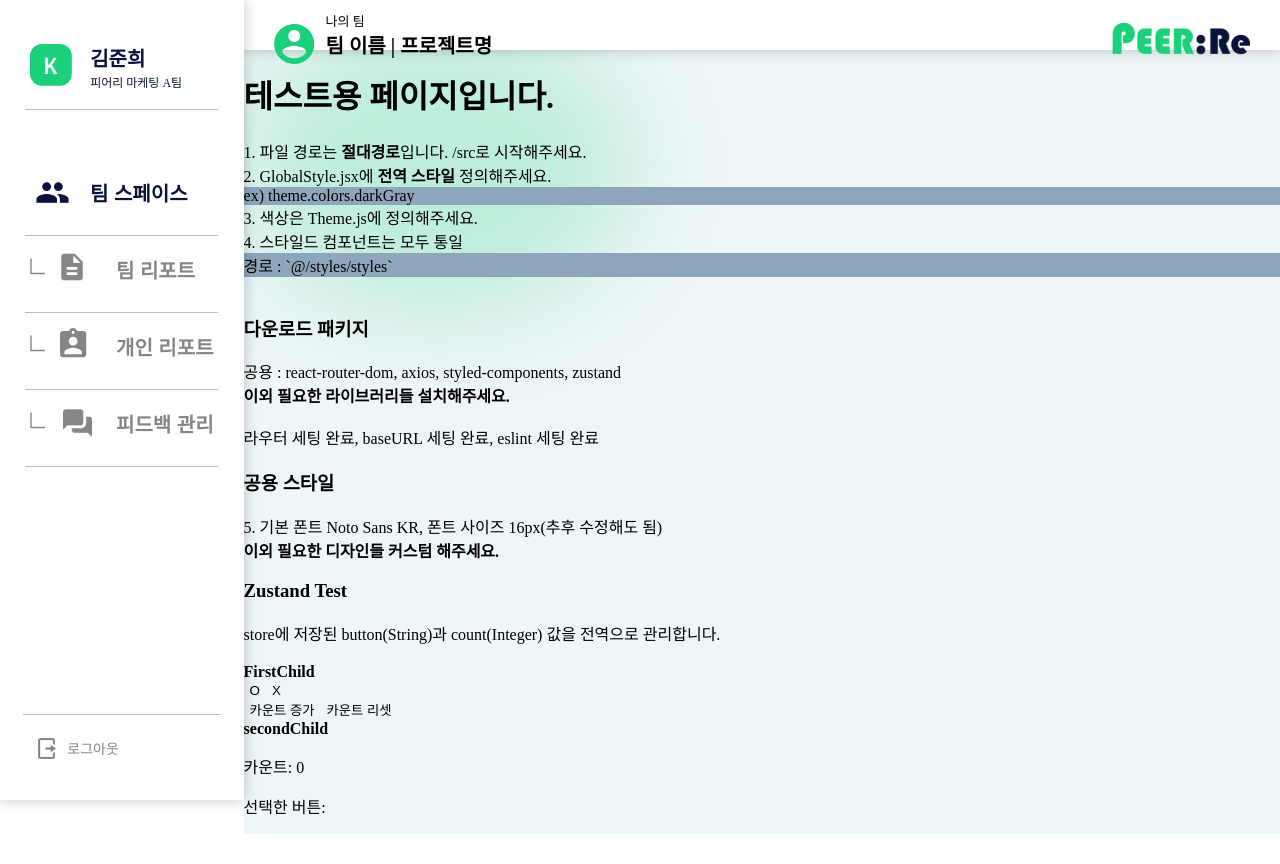
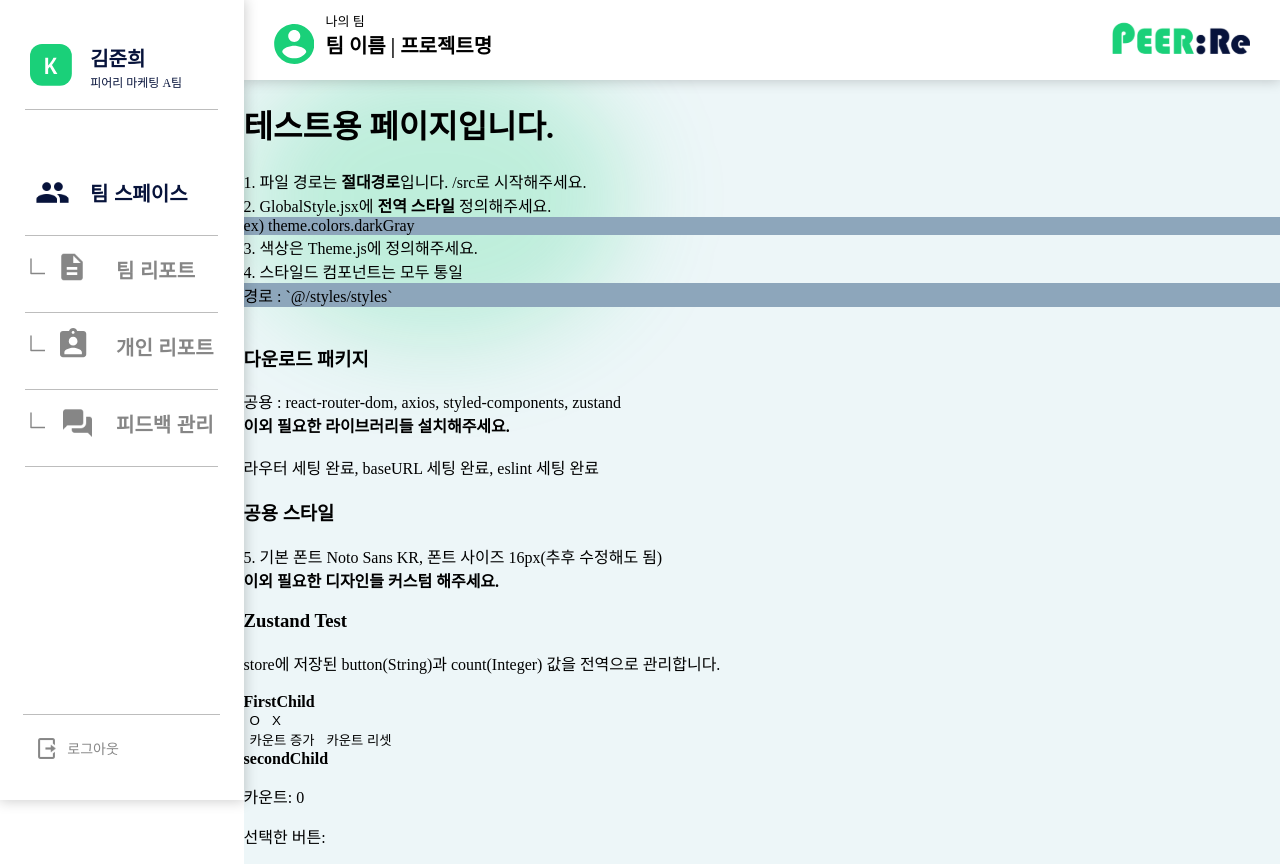
Before and after one commit to bianbbc87/PEERRE-FRONT_TEST, a React (Vite) app: page /test in a window 1280 px wide. Before the commit the page ends 834 px from the top, so only its background shows below. Built offline with nearby package versions, Linux system fonts and the light colour scheme.

Commit message:
STYLE: 헤더 height 수정

```diff
--- a/src/styles/style.js
+++ b/src/styles/style.js
@@ -60,7 +60,7 @@ export const RightBody = styled.div`
 
 export const HeaderWrapper = styled.div`
   width: 100%;
-  min-height: 50px;
+  min-height: 80px;
   background-color: #fff;
   margin: 0;
   box-shadow: 0px 0px 12.9px 1px rgba(0, 0, 0, 0.2);
```
